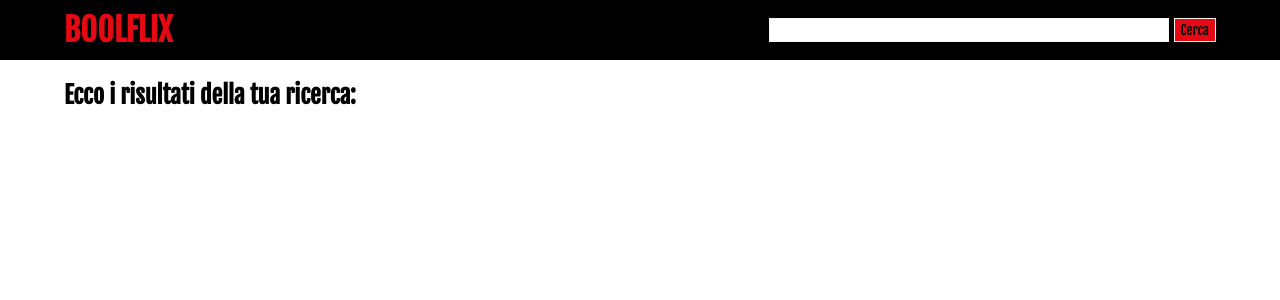
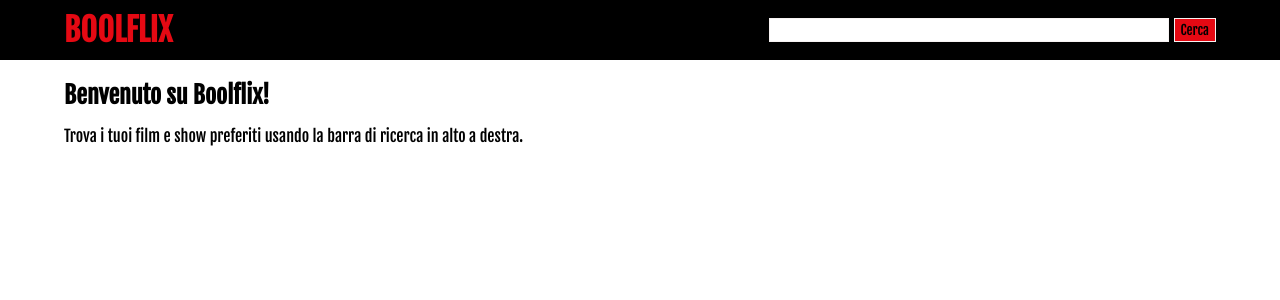
Before and after one commit to SerenaMalusa/vite-boolflix, a Vue app: page / in a window 1280 px wide. Shown: the top 300 px of the page. Built offline with nearby package versions, Linux system fonts and the light colour scheme.

Commit message:
feat: change AppMain content on load

```diff
--- a/src/components/AppMain.vue
+++ b/src/components/AppMain.vue
@@ -1,7 +1,7 @@
 <script>
 
     // import variables from store
-    import { titles } from '../store/index';
+    import { titles, loader } from '../store/index';
     // import components
     import AppCard from './AppCard.vue';
 
@@ -9,6 +9,7 @@
         data() {
             return {
                 titles,
+                loader,
             }
         },
         components: {
@@ -21,7 +22,12 @@
 <template>
     <div>
 
-        <div class="container">
+        <div v-if="loader.isFirstLoad" class="container">
+            <h2 class="mb-3">Benvenuto su Boolflix!</h2>
+            <p>Trova i tuoi film e show preferiti usando la barra di ricerca in alto a destra.</p>
+        </div>
+
+        <div v-else class="container">
 
             <h2 class="mb-3">Ecco i risultati della tua ricerca:</h2>
 
--- a/src/components/AppSearchbar.vue
+++ b/src/components/AppSearchbar.vue
@@ -1,18 +1,21 @@
 <script>
 
     // import the global state
-    import { titles } from '../store';
+    import { titles, loader } from '../store';
 
     export default {
         data() {
             return {
                 titles,
-                searchValue: ''
+                loader,
+                searchValue: '',
             }
         },
         methods: {
             // function that starts the research and handle the digitation's errors
             startSearch() {
+                // change the switch variables that changes the content of AppMain
+                loader.isFirstLoad = false;
 
                 // empty the arrays
                 titles.titlesList = [];
--- a/src/store/index.js
+++ b/src/store/index.js
@@ -130,3 +130,9 @@ export const titles = reactive ({
 //     status: false,
 //     message: '',
 // });
+
+
+export const loader = reactive ({
+    // switch variables that changes the content of AppMain
+    isFirstLoad: true,
+});
```
